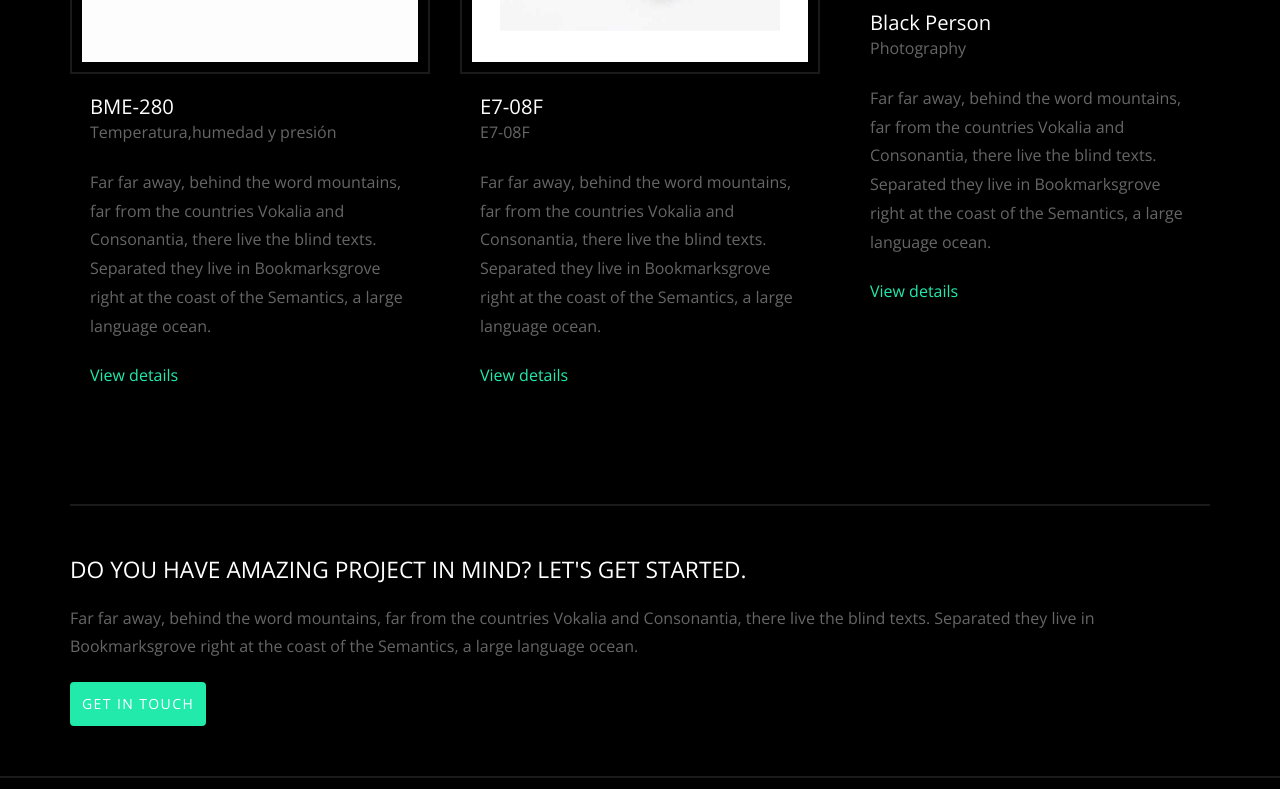
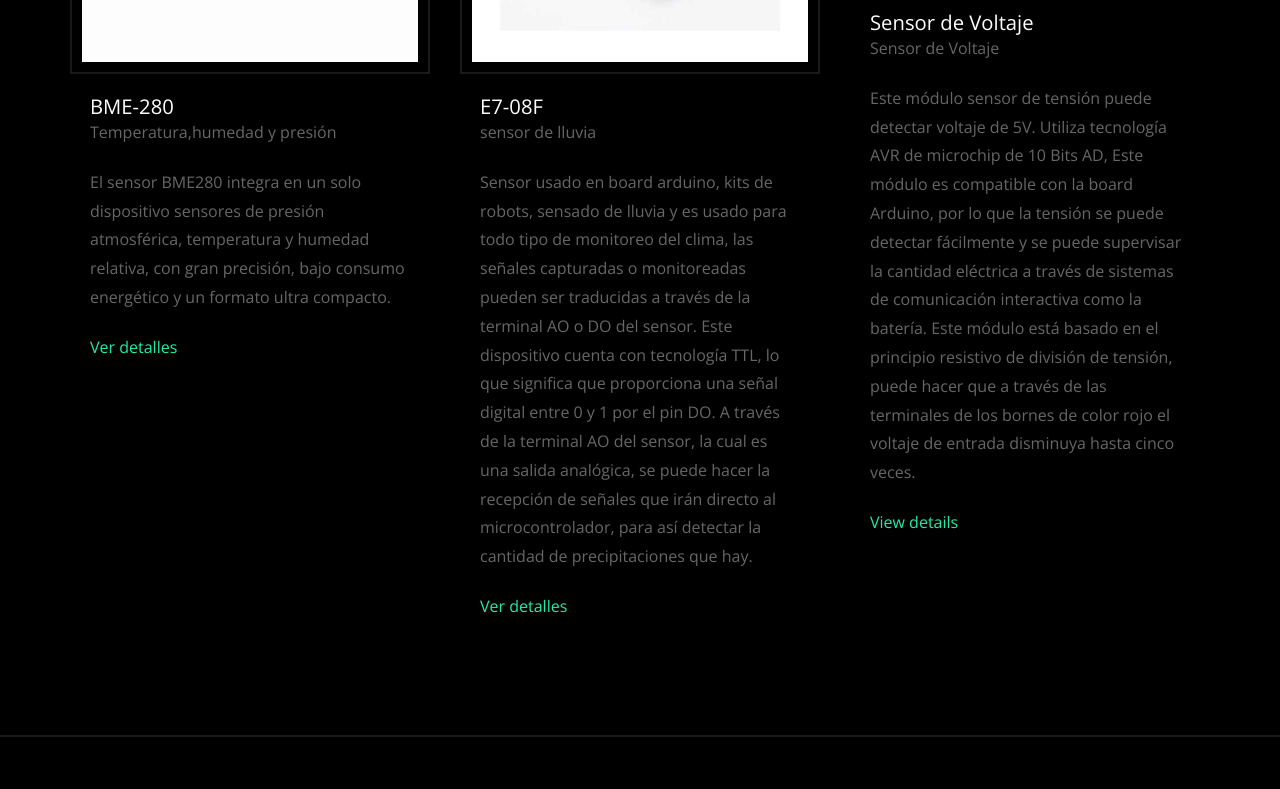
Before and after one commit to EMAUIS/UIS-EMA, a website: page projects.html in a window 1280 px wide. Shown: the part 1271-2060 px from the top of the page. Drawn offline with nearby package versions, Linux system fonts and the light colour scheme; files whose address does not match are found by name.

Commit message:
Update projects.html

```diff
--- a/projects.html
+++ b/projects.html
@@ -93,8 +93,9 @@
             <div class="probootstrap-card-text">
               <h2 class="probootstrap-card-heading mb0">BME-280</h2>
               <p class="category">Temperatura,humedad y presión</p>
-              <p>Far far away, behind the word mountains, far from the countries Vokalia and Consonantia, there live the blind texts. Separated they live in Bookmarksgrove right at the coast of the Semantics, a large language ocean.</p>
-              <p><a href="single-page.html">View details</a></p>
+              <p>El sensor BME280 integra en un solo dispositivo sensores de presión atmosférica,
+                temperatura y humedad relativa, con gran precisión, bajo consumo energético y un formato ultra compacto.</p>
+              <p><a href="single-page.html">Ver detalles</a></p>
             </div>
           </div>
         </div>
@@ -105,9 +106,13 @@
             </div>
             <div class="probootstrap-card-text">
               <h2 class="probootstrap-card-heading mb0">E7-08F</h2>
-              <p class="category">E7-08F</p>
-              <p>Far far away, behind the word mountains, far from the countries Vokalia and Consonantia, there live the blind texts. Separated they live in Bookmarksgrove right at the coast of the Semantics, a large language ocean.</p>
-              <p><a href="single-page.html">View details</a></p>
+              <p class="category">sensor de lluvia</p>
+              <p>Sensor usado en board arduino, kits de robots, sensado de lluvia y es usado para todo tipo de monitoreo del clima,
+                las señales capturadas o monitoreadas pueden ser traducidas a través de la terminal AO o DO del sensor.
+                Este dispositivo cuenta con tecnología TTL, lo que significa que proporciona una señal digital entre 0 y 1 por el pin DO.
+                A través de la terminal AO del sensor, la cual es una salida analógica, se puede hacer la recepción de señales
+                que irán directo al microcontrolador, para así detectar la cantidad de precipitaciones que hay.</p>
+              <p><a href="single-page.html">Ver detalles</a></p>
             </div>
           </div>
         </div>
@@ -118,9 +123,13 @@
               <a href="single-page.html"><img src="img/sensor3.jpg" class="img-responsive img-border" alt="Free HTML5 Template by uicookies.com"></a>
             </div>
             <div class="probootstrap-card-text">
-              <h2 class="probootstrap-card-heading mb0">Black Person</h2>
-              <p class="category">Photography</p>
-              <p>Far far away, behind the word mountains, far from the countries Vokalia and Consonantia, there live the blind texts. Separated they live in Bookmarksgrove right at the coast of the Semantics, a large language ocean.</p>
+              <h2 class="probootstrap-card-heading mb0">Sensor de Voltaje</h2>
+              <p class="category">Sensor de Voltaje</p>
+              <p>Este módulo sensor de tensión puede detectar voltaje de 5V.  Utiliza tecnología AVR de microchip de 10 Bits AD,
+                Este módulo es compatible con la board Arduino, por lo que la tensión se puede detectar fácilmente y se puede
+                supervisar la cantidad eléctrica a través de sistemas de comunicación interactiva como la batería. Este módulo
+                está basado en el principio resistivo de división de tensión, puede hacer que a través de las terminales de los
+                bornes de color rojo el voltaje de entrada disminuya hasta cinco veces.</p>
               <p><a href="single-page.html">View details</a></p>
             </div>
           </div>
@@ -130,14 +139,6 @@
     </div>
   </section>
   <!-- END section -->
-
-  <div class="container">
-    <div class="probootstrap-cta probootstrap-animate border-bototm-none">
-      <h2 class="mb20">Do you have amazing project in mind? Let's get started.</h2>
-      <p>Far far away, behind the word mountains, far from the countries Vokalia and Consonantia, there live the blind texts. Separated they live in Bookmarksgrove right at the coast of the Semantics, a large language ocean.</p>
-      <p><a href="#" role="button" class="btn btn-primary">Get In Touch</a></p>
-    </div>
-  </div>
 
   <!-- END section cta -->
 
```
